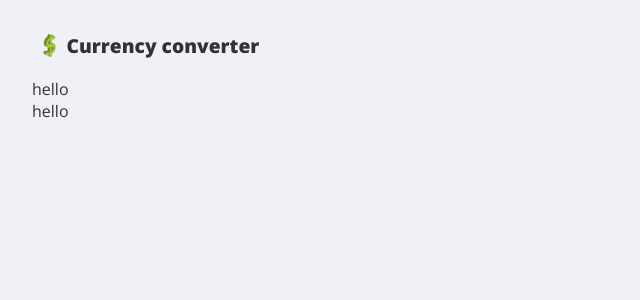
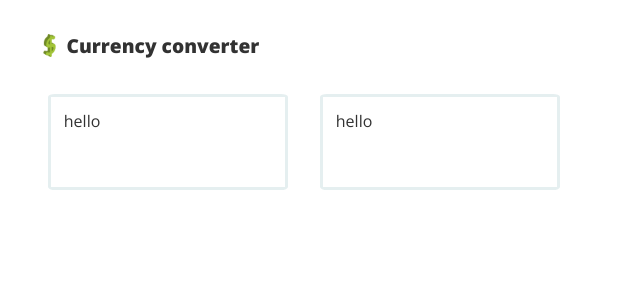
Before and after one commit to scc416/currency-converter, a React (Create React App) app: page / in a window 1280 px wide. Shown: the top 300 px of the page, without its empty margins (0-640 px from the left). Built offline with nearby package versions, Linux system fonts and the light colour scheme; no server answers.

Commit message:
modifying style

```diff
--- a/src/App.css
+++ b/src/App.css
@@ -10,7 +10,7 @@ body {
   width: 100vw;
   display: flex;
   flex-direction: column;
-  background-color: #eff1f6;
+  /* background-color: #eff1f6; */
 }
 
 * {
--- a/src/Components/Currency/Currency.css
+++ b/src/Components/Currency/Currency.css
@@ -0,0 +1,13 @@
+.CurrencyList {
+  display: flex;
+  flex-wrap: wrap;
+}
+
+.CurrencyListItem {
+  width: 15em;
+  height: 6em;
+  border: #e5eff0 solid 0.2em;
+  margin: 1em;
+  padding: 0.8em;
+  border-radius: 3%;
+}
--- a/src/Components/Currency/CurrencyList.jsx
+++ b/src/Components/Currency/CurrencyList.jsx
@@ -1,10 +1,10 @@
 import CurrencyListItem from "./CurrencyListItem";
-
+import "./Currency.css"
 const lst = [1, 2];
 
 const CurrencyList = () => {
   const elms = lst.map((elm) => <CurrencyListItem />);
-  return <div>{elms}</div>;
+  return <div className="CurrencyList">{elms}</div>;
 };
 
 export default CurrencyList;
--- a/src/Components/Currency/CurrencyListItem.jsx
+++ b/src/Components/Currency/CurrencyListItem.jsx
@@ -1,5 +1,5 @@
 const CurrencyListItem = () => {
-  return <div>hello</div>
-}
+  return <div className="CurrencyListItem">hello</div>;
+};
 
 export default CurrencyListItem;
```
